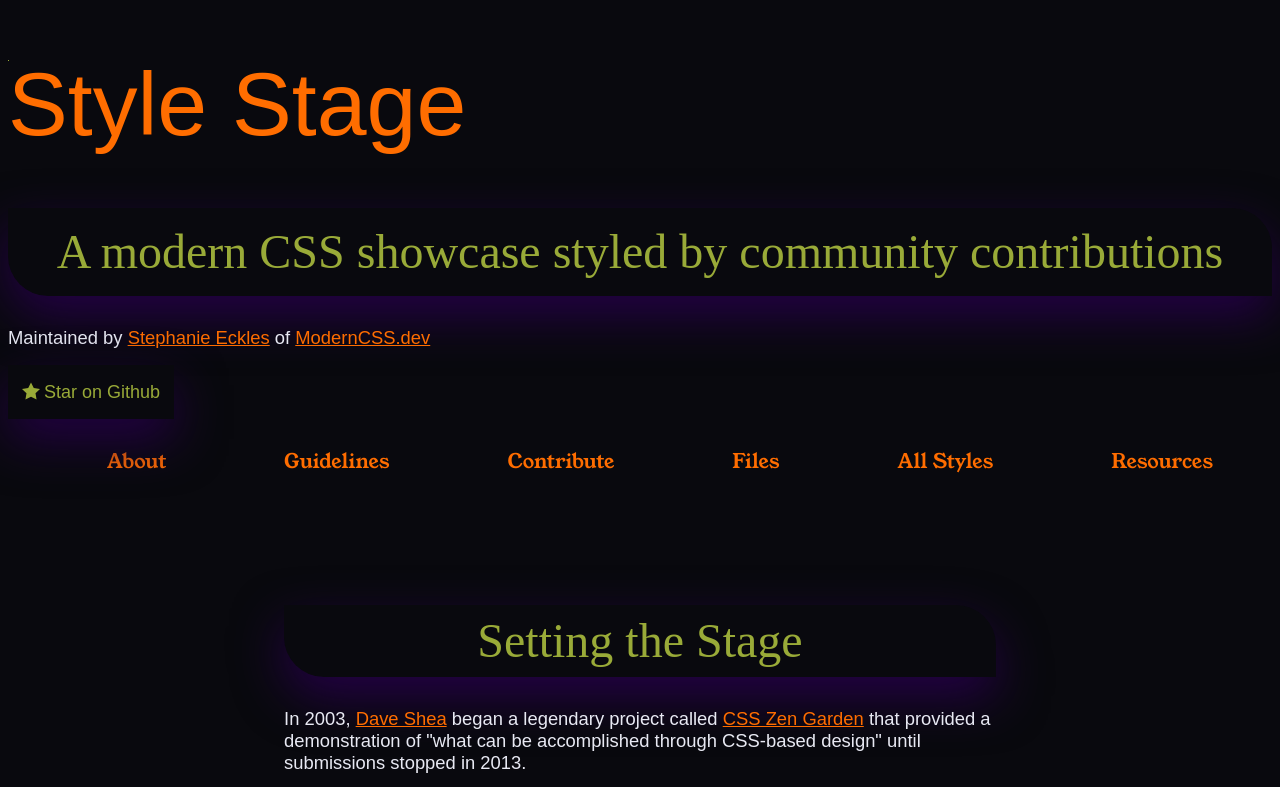
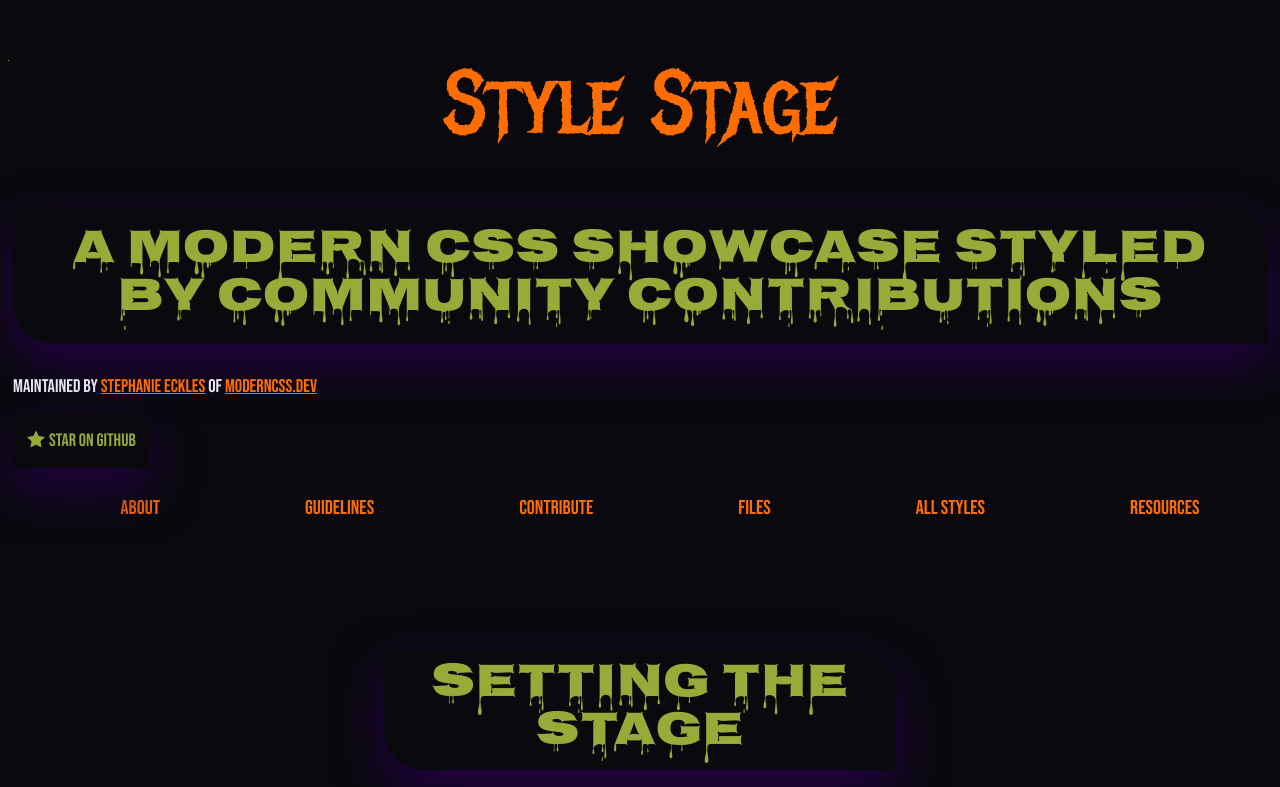
Before and after one commit to EmilyBark3r/WDD331R-CSS, a website: page public/index.html in a window 1280 px wide. Shown: the top 787 px of the page. Drawn offline with Linux system fonts and the light colour scheme; a web font is replaced by a local one.

Commit message:
Merge branch 'Emily' of https://github.com/EmilyBark3r/WDD331R-CSS Made some font changes

```diff
--- a/sass/_fonts.scss
+++ b/sass/_fonts.scss
@@ -1,4 +1,12 @@
-// @import url("https://fonts.googleapis.com/css2?family=Baloo+2:wght@400;500&display=swap");
+@import url("https://fonts.googleapis.com/css2?family=Baloo+2:wght@400;500&display=swap");
 
 // FONT UPDATED FOR OUR CHRISTMAS TO HALLOWEEN WEBSITE
 @import url('https://fonts.googleapis.com/css2?family=Aboreto&family=Creepster&family=Henny+Penny&family=Irish+Grover&family=Jolly+Lodger&family=Mountains+of+Christmas&family=Rubik+Wet+Paint&family=Young+Serif&display=swap');
+
+// Font for H1
+@import url('https://fonts.googleapis.com/css2?family=Metal+Mania&family=Work+Sans:wght@400;600&display=swap');
+
+// Non-decorative font for body copy
+@import url('https://fonts.googleapis.com/css2?family=Bebas+Neue&display=swap');
+
+@import url('https://fonts.googleapis.com/css2?family=Nosifer&display=swap');
--- a/sass/_nav.scss
+++ b/sass/_nav.scss
@@ -11,7 +11,7 @@
       padding: 0.5rem;
       color: var(--color-primary-alt);
       font-size: 20px;
-      font-family: 'Young Serif', serif;
+      font-family: 'Bebas Neue', serif;
       text-decoration: none;
     }
 
--- a/sass/_theme.scss
+++ b/sass/_theme.scss
@@ -59,7 +59,7 @@
   }
 
   --color-anchor: #{$link-color};
-  --font-family: "Baloo 2", sans-serif;
+  --font-family: "Bebas Neue", sans-serif;
   --font-weight-strong: #{$font-weight-strong};
 
   @each $key, $size in $font-sizes {
@@ -71,5 +71,5 @@
 
  ul{
    list-style-image: url("/images/pumpkin-20px.png");
-   max-width: 20px;
+  //  max-width: 20px;
  }
--- a/sass/_typography.scss
+++ b/sass/_typography.scss
@@ -11,6 +11,8 @@
     font-size: var(--font-size-h1);
     font-size: clamp(2rem, 7vw, var(--font-size-h1));
     color: var(--color-primary-alt);
+    font-family: "Metal Mania";
+    text-align: center;
 }
 
 h2,
@@ -23,7 +25,7 @@
     // var(--color-primary-alt);
     background-color: var(--color-background);
     padding: 0.25em 0.5em;
-    font-family: 'Rubik Wet Paint';
+    font-family: 'Nosifer';
 
     box-sizing: border-box;
     box-shadow: 0 20px 50px #240046;
```
Also changed, not shown: public/style.css.
